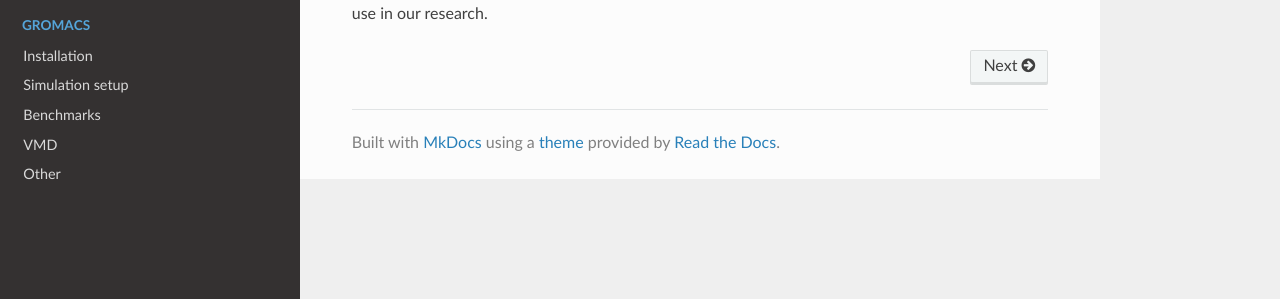
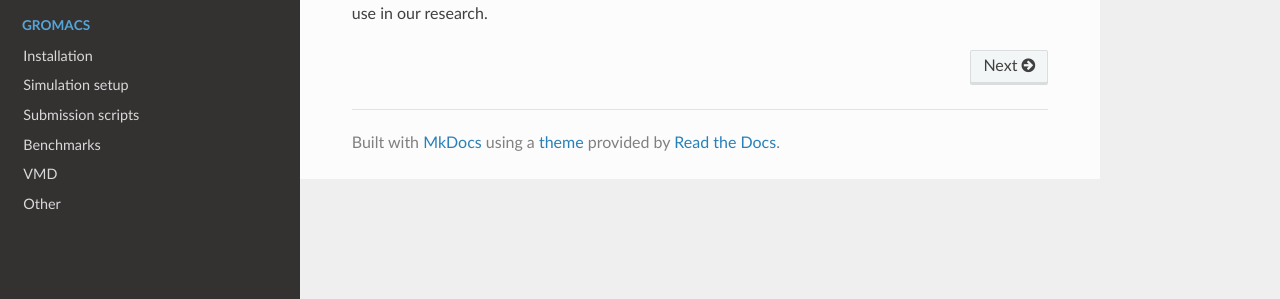
Before and after one commit to BioKT/ResDocs, an MkDocs documentation site: the page built from docs/index.md, in a window 1280 px wide. Shown: the part 302-601 px from the top of the page. Built offline with MkDocs 1.6.1, drawn with Linux system fonts in a browser that asks for light colours; nearby versions of some CDN libraries.

Commit message:
yml changed

```diff
--- a/mkdocs.yml
+++ b/mkdocs.yml
@@ -13,6 +13,7 @@ nav:
     - Gromacs:
         - Installation: 'Gromacs/installation.md'
         - Simulation setup: 'Gromacs/md_setup.md'
+        - Submission scripts: 'Gromacs/submission.md'
         - Benchmarks: 'Gromacs/benchmarks.md'
     - VMD: 'VMD/tools.md'
     - Other: 'Other/other.md'
```
